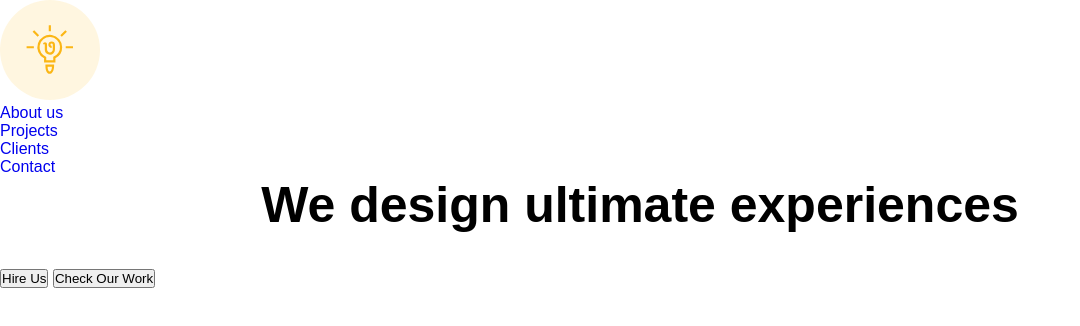
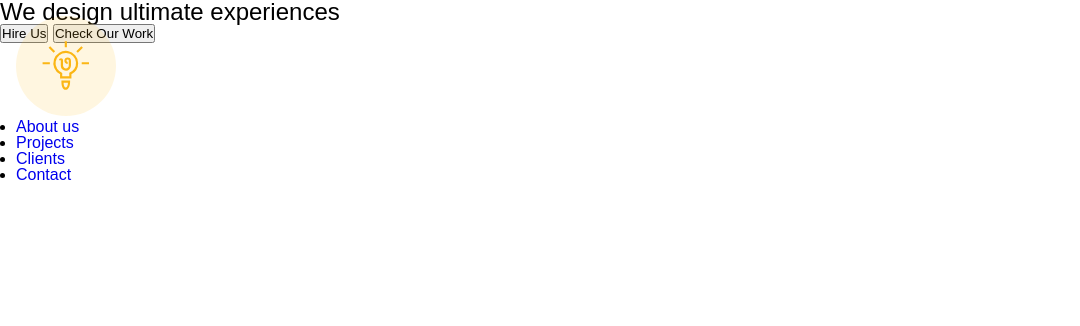
Before and after one commit to mitrovicbojan/vi-test, a plain HTML site: page index.html in a window 1280 px wide. Shown: the whole page, without its empty margins (0-1080 px from the left). Drawn offline with Linux system fonts and the light colour scheme.

Commit message:
add style

```diff
--- a/scss/style.scss
+++ b/scss/style.scss
@@ -5,17 +5,28 @@
 }
 
 body {
+    background: #fff;
     font-family: Arial, Helvetica, sans-serif;
+    height: 100vh;
+    line-height: 1;
 }
 
 a {
     text-decoration: none;
 }
 
-h1 {
-    display: flex;
-    justify-content: center;
-    align-items: center;
-    font-size: 50px;
-    margin-bottom: 35px;
+h1, h2, h3 {
+    font-weight: 400;
 }
+
+header {
+    position: fixed;
+    width: 100%;
+    z-index: 2;
+    padding: 1rem;
+}
+
+main {
+    height: 100%;
+    width: 100%;
+}
```
Also changed, not shown: dist/css/style.css, 1 other file.
